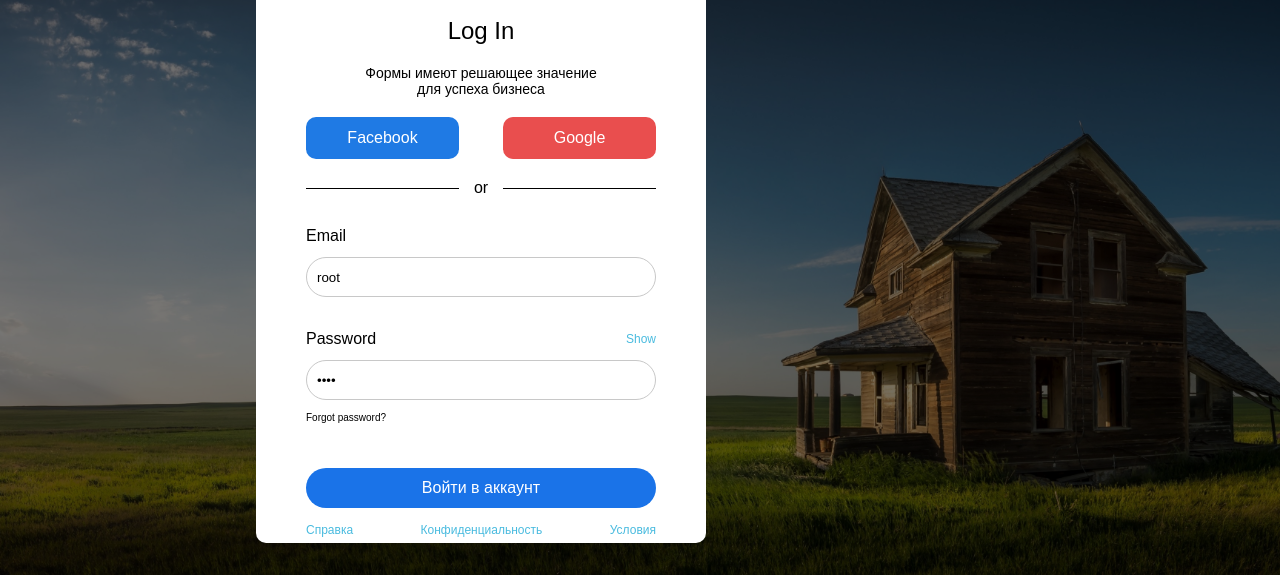
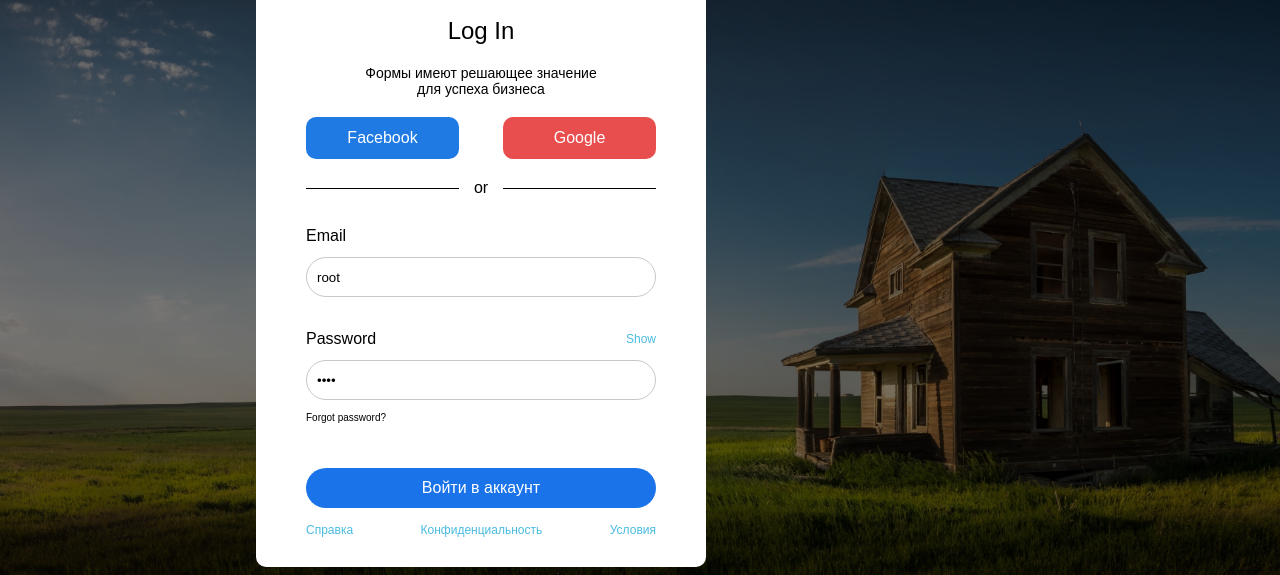
Before and after one commit to ZireaelPX/SmHouse, a plain HTML site: page index.html in a window 1280 px wide. Shown: the part 225-800 px from the top of the page. Drawn offline with Linux system fonts and the light colour scheme.

Commit message:
Add files via upload

```diff
--- a/scss/style.scss
+++ b/scss/style.scss
@@ -54,7 +54,6 @@ button {
 		border-radius: 10px;
 		position: fixed;
 		left: 20%;
-		bottom: 4%;
 		top: 15%;
 		width: 450px;
 		max-height: 680px;
@@ -200,7 +199,7 @@ button {
 		justify-content: space-between;
 		flex-wrap: wrap;
 		text-align: center;
-		padding-bottom: 10px;
+		padding-bottom: 30px;
 	}
 }
 .close-modal {
```
Also changed, not shown: index.html (+1 -1 lines), css/style.css.
